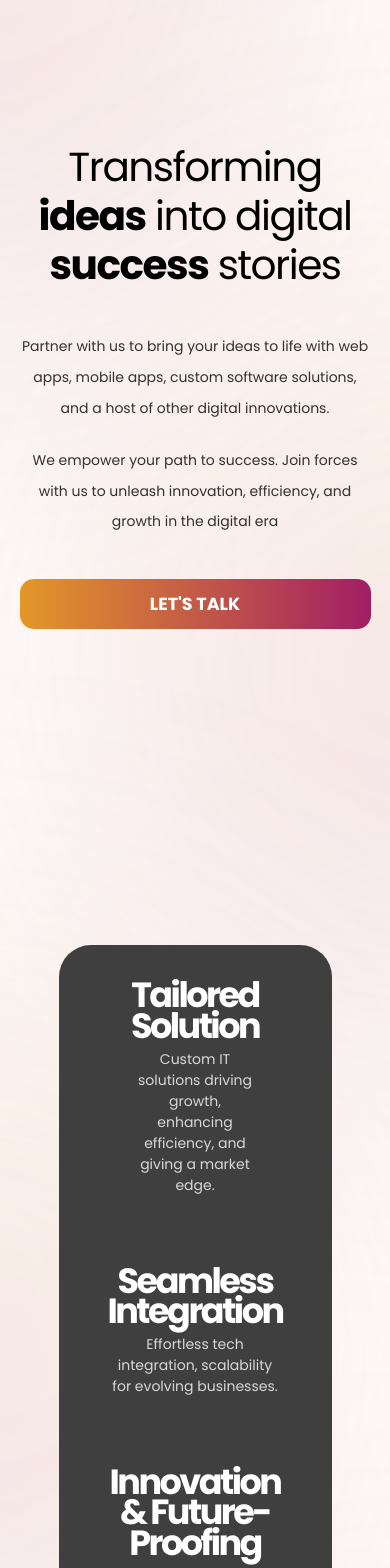
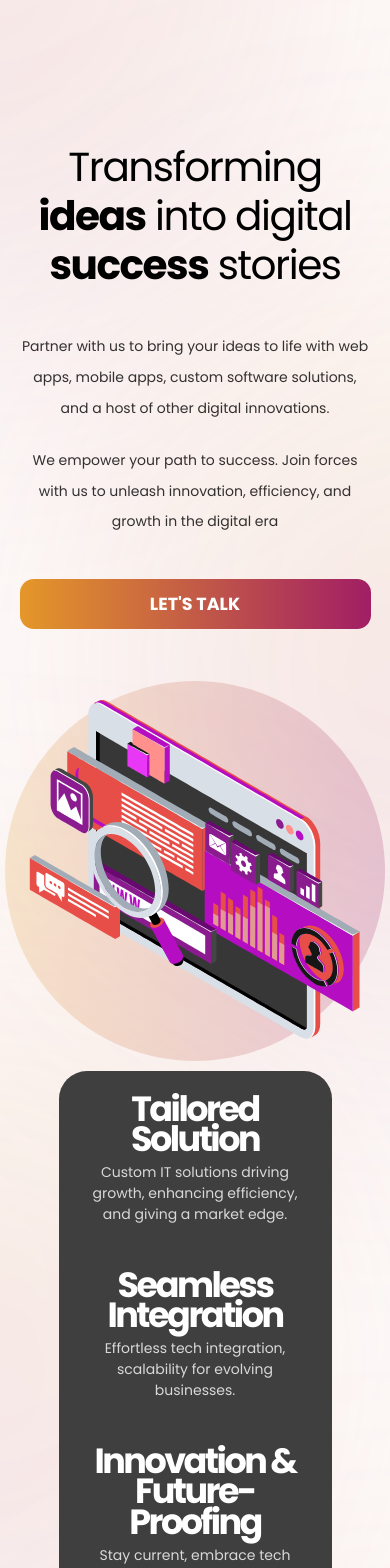
Before and after one commit to jkrmarmol/Kuma-Technologies, a React (Vite) app: page / in a window 390 px wide. Shown: the top 1568 px of the page. Built offline with nearby package versions, Linux system fonts and the light colour scheme.

Commit message:
fixed home right image

```diff
--- a/src/assets/styles/main.css
+++ b/src/assets/styles/main.css
@@ -20,6 +20,7 @@
 body {
   overflow-x: hidden;
   position: relative;
+  background-color: #ffffff;
 }
 body .circle-elements {
   width: 1200px;
@@ -194,7 +195,7 @@ body .circle-elements .circle-6 {
 .container .headers header .reservation button {
   cursor: pointer;
   background-color: rgba(0, 0, 0, 0.0509803922);
-  border-radius: 7px;
+  border-radius: 0.5rem;
   font-size: 600;
   border: none;
   padding: 3px 16px;
@@ -245,7 +246,7 @@ body .circle-elements .circle-6 {
   margin-top: 20px;
   background-image: -webkit-linear-gradient(left, #E49729, #A11E64);
   padding: 12px 26px;
-  border-radius: 14px;
+  border-radius: 1rem;
   border: none;
   cursor: pointer;
 }
@@ -278,7 +279,7 @@ body .circle-elements .circle-6 {
   grid-column: 1/span 2;
   grid-row: 3/span 1;
   display: flex;
-  border-radius: 32px;
+  border-radius: 2rem;
 }
 .container .responsibilities div {
   padding: 2.5rem;
@@ -334,7 +335,7 @@ body .circle-elements .circle-6 {
 }
 .container .services .offer-item .item {
   box-shadow: 0px 0px 60px 0px rgba(0, 0, 0, 0.18);
-  border-radius: 30px;
+  border-radius: 1rem;
   width: 310px;
   padding: 25px;
   display: flex;
@@ -484,7 +485,7 @@ body .circle-elements .circle-6 {
   background-color: transparent;
   border: 3px solid #A11E64;
   padding: 10px 30px;
-  border-radius: 12px;
+  border-radius: 1rem;
 }
 .container .products .view-all button p {
   font-weight: 600;
@@ -498,7 +499,7 @@ body .circle-elements .circle-6 {
   justify-self: center;
 }
 .container .footer .reserve {
-  border-radius: 20px;
+  border-radius: 1rem;
   padding: 20px;
   display: flex;
   justify-content: space-between;
@@ -533,7 +534,7 @@ body .circle-elements .circle-6 {
   background-color: #373737;
   padding: 7px 14px;
   border: none;
-  border-radius: 12px;
+  border-radius: 1rem;
   cursor: pointer;
 }
 .container .footer .reserve .left button p {
@@ -754,6 +755,7 @@ body .circle-elements .circle-6 {
   .container .home {
     width: 90%;
     justify-content: center;
+    flex-wrap: wrap;
   }
   .container .home .intro-text {
     flex-basis: 100%;
@@ -776,8 +778,9 @@ body .circle-elements .circle-6 {
     width: 100%;
     margin: 3rem 0px;
   }
-  .container .home .intro-image {
-    display: none;
+  .container .home .intro-image .circle {
+    width: 380px;
+    height: 380px;
   }
   .container .responsibilities {
     width: 70%;
@@ -787,6 +790,8 @@ body .circle-elements .circle-6 {
   }
   .container .responsibilities div {
     align-items: center;
+    padding: 1.6rem;
+    flex-basis: 100%;
   }
   .container .responsibilities div p {
     text-align: center;
--- a/src/assets/styles/main.scss
+++ b/src/assets/styles/main.scss
@@ -61,7 +61,7 @@ body {
       top: 3800px;
     }
   }
-
+  background-color: #ffffff;
 }
 
 .container {
@@ -172,7 +172,7 @@ body {
         button {
           cursor: pointer;
           background-color: #0000000D;
-          border-radius: 7px;
+          border-radius: 0.5rem;
           font-size: 600;
           border: none;
           padding: 3px 16px;
@@ -236,7 +236,7 @@ body {
         margin-top: 20px;
         background-image: -webkit-linear-gradient(left, $primary-colorA, $primary-colorB);
         padding: 12px 26px;
-        border-radius: 14px;
+        border-radius: 1rem;
         border: none;
         cursor: pointer;
 
@@ -276,8 +276,7 @@ body {
     grid-column: 1 / span 2;
     grid-row: 3 / span 1;
     display: flex;
-    border-radius: 32px;
-
+    border-radius: 2rem;
 
     div {
       padding: 2.5rem;
@@ -343,7 +342,7 @@ body {
 
       .item {
         box-shadow: 0px 0px 60px 0px rgba(0, 0, 0, 0.18);
-        border-radius: 30px;
+        border-radius: 1rem;
         width: 310px;
         padding: 25px;
         display: flex;
@@ -520,7 +519,7 @@ body {
         background-color: transparent;
         border: 3px solid $primary-colorB;
         padding: 10px 30px;
-        border-radius: 12px;
+        border-radius: 1rem;
 
         p {
           font-weight: 600;
@@ -538,7 +537,7 @@ body {
     justify-self: center;
 
     .reserve {
-      border-radius: 20px;
+      border-radius: 1rem;
       padding: 20px;
       display: flex;
       justify-content: space-between;
@@ -573,7 +572,7 @@ body {
           background-color: #373737;
           padding: 7px 14px;
           border: none;
-          border-radius: 12px;
+          border-radius: 1rem;
           cursor: pointer;
 
           p {
@@ -861,6 +860,7 @@ body {
     .home {
       width: 90%;
       justify-content: center;
+      flex-wrap: wrap;
 
       .intro-text {
         flex-basis: 100%;
@@ -875,7 +875,6 @@ body {
         .main-content {
 
           p {
-            // font-size: 3.3rem;
             line-height: 120%;
             text-align: center;
             margin: 3rem 0px;
@@ -893,7 +892,10 @@ body {
       }
 
       .intro-image {
-        display: none;
+        .circle {
+          width: 380px;
+          height: 380px;
+        }
       }
 
     }
@@ -906,6 +908,8 @@ body {
 
       div {
         align-items: center;
+        padding: 1.6rem;
+        flex-basis: 100%;
 
         p {
           text-align: center;
--- a/src/components/Header.tsx
+++ b/src/components/Header.tsx
@@ -1,4 +1,4 @@
-import { useRef, useState, useEffect } from 'react'
+import { useRef, useState, useLayoutEffect } from 'react'
 import KTLogo from '../assets/images/kt_logo.svg'
 import ArrowIcon from '../assets/images/icons/arrow-sm-right-svgrepo-com.svg'
 import CloseMenuIcon from '../assets/images/close-svgrepo-com.svg'
@@ -44,7 +44,7 @@ function Header() {
     setPrevScrollPos(currentScrollPos);
   };
 
-  useEffect(() => {
+  useLayoutEffect(() => {
     window.addEventListener("scroll", handleScroll);
     return () => {
       window.removeEventListener("scroll", handleScroll);
--- a/src/components/Home.tsx
+++ b/src/components/Home.tsx
@@ -1,3 +1,4 @@
+import { useEffect, useState } from 'react'
 import UnderLineImages from '../assets/images/hero-home-title-underline 2.svg'
 import { Player } from '@lottiefiles/react-lottie-player';
 import HomeImage from '../assets/images/animation_ll4zoku7.json';
@@ -7,6 +8,18 @@ function Home() {
     const link = 'https://calendly.com/kumatechnologies/introductory-call';
     window.open(link);
   }
+  const [width, setWidth] = useState<number>(window.innerWidth);
+  const mobileWidth = width < 480;
+  function handleWindowSizeChange() {
+    setWidth(window.innerWidth);
+  }
+
+  useEffect(() => {
+    window.addEventListener('resize', handleWindowSizeChange);
+    return () => {
+      window.removeEventListener('resize', handleWindowSizeChange);
+    }
+  }, []);
 
   return (
     <div className="home">
@@ -34,14 +47,13 @@ function Home() {
       </div>
       <div className="intro-image">
         <div className="circle"></div>
-        {/* <img src={HomeAnimatedImages} alt="" /> */}
         <Player
           autoplay
           loop
           src={HomeImage}
           style={{
-            height: '570px',
-            width: '570px'
+            height: mobileWidth ? '400px' : '570px',
+            width: mobileWidth ? '400px' : '570px'
           }}
         >
         </Player>
```
Also changed, not shown: 1 other file (tests, documents, lock files or other folders).
